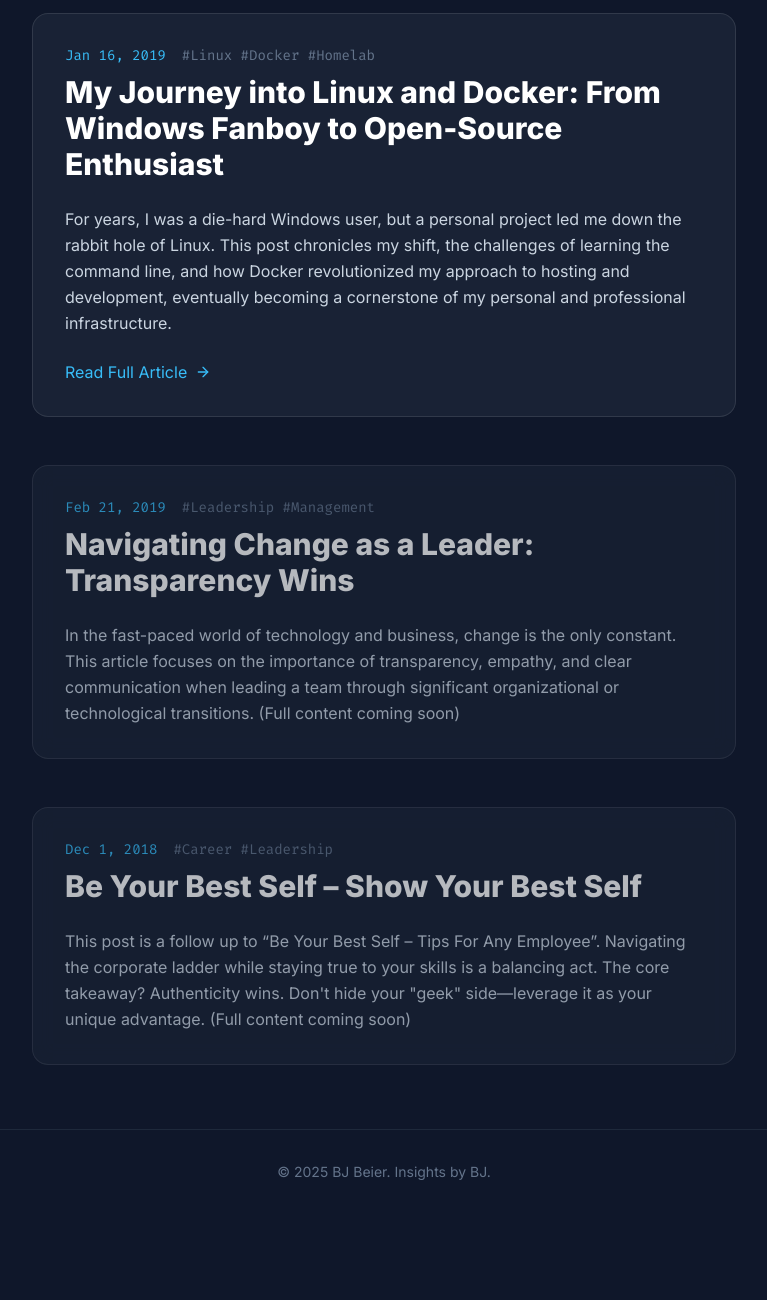
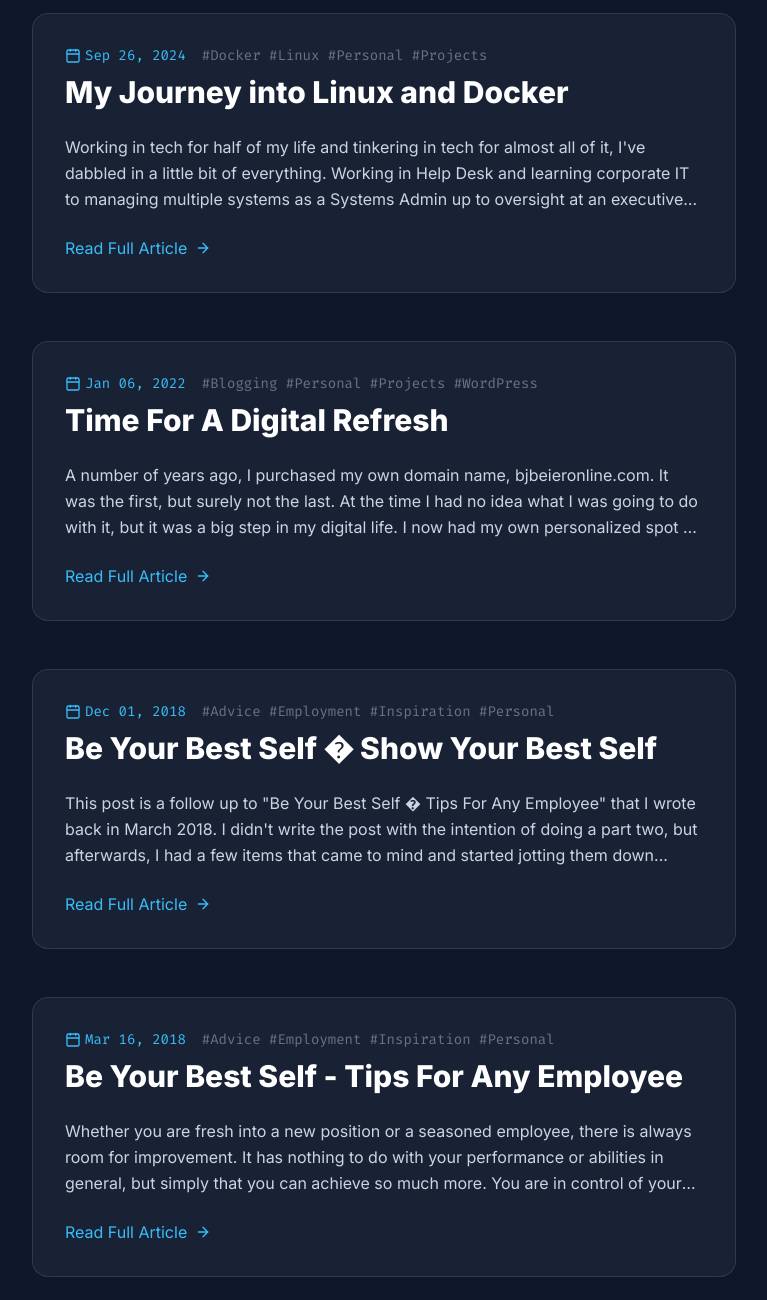
Before and after one commit to bjbeier/BJB-Staging, a plain HTML site: page blog.html in a window 1280 px wide. Shown: the part 220-1520 px from the top of the page, without its empty margins (256-1023 px from the left). Before the commit the page ends 1434 px from the top, so only its background shows below. Drawn offline with nearby package versions, Linux system fonts and the light colour scheme.

Commit message:
update blog page

```diff
--- a/blog.html
+++ b/blog.html
@@ -1,135 +1,345 @@
 <!DOCTYPE html>
+
 <html lang="en" class="scroll-smooth">
+
 <head>
+
     <meta charset="UTF-8">
+
     <meta name="viewport" content="width=device-width, initial-scale=1.0">
+
     <title>Digital Insights | BJ Beier</title>
 
+
+
     <!-- Favicon -->
+
     <link rel="icon" type="image/png" href="images/favicon.png">
 
+
+
     <!-- Fonts & CSS (Same as Index) -->
+
     <link rel="preconnect" href="https://fonts.googleapis.com">
+
     <link rel="preconnect" href="https://fonts.gstatic.com" crossorigin>
+
     <link href="https://fonts.googleapis.com/css2?family=Fira+Code:wght@300;400;600&family=Inter:wght@300;400;600;800&display=swap" rel="stylesheet">
+
     <script src="https://cdn.tailwindcss.com"></script>
+
     <script src="https://unpkg.com/lucide@latest"></script>
 
+
+
     <script>
+
         tailwind.config = {
+
             theme: {
+
                 extend: {
+
                     fontFamily: {
+
                         sans: ['Inter', 'sans-serif'],
+
                         mono: ['Fira Code', 'monospace'],
+
                     },
+
                     colors: {
+
                         brand: {
+
                             dark: '#0f172a',
+
                             accent: '#38bdf8',
+
                             terminal: '#22c55e',
+
                         }
+
                     }
+
                 }
+
             }
+
         }
+
     </script>
 
+
+
     <style>
+
         .glass-card {
+
             background: rgba(30, 41, 59, 0.7);
+
             backdrop-filter: blur(10px);
+
             border: 1px solid rgba(255, 255, 255, 0.1);
+
         }
+
     </style>
+
 </head>
+
 <body class="bg-brand-dark text-slate-300 font-sans antialiased selection:bg-brand-accent selection:text-white">
 
-    <!-- Navigation (Simple Blog Header) -->
-    <header class="bg-brand-dark/90 backdrop-blur-md border-b border-white/10">
+
+
+    <!-- Navigation -->
+
+    <header class="bg-brand-dark/90 backdrop-blur-md border-b border-white/10 sticky top-0 z-50">
+
         <div class="max-w-7xl mx-auto px-4 sm:px-6 lg:px-8 h-20 flex items-center justify-between">
+
             <a href="index.html" class="font-mono text-xl font-bold text-white tracking-tighter hover:text-brand-accent transition-colors">
+
                 <span class="text-brand-accent">&lt;</span>BJ.Beier<span class="text-brand-accent">/&gt;</span>
+
             </a>
+
             <h1 class="text-3xl font-extrabold text-white hidden sm:block">Digital Insights</h1>
+
             <a href="index.html" class="text-slate-400 hover:text-brand-accent transition-colors flex items-center">
+
                 <i data-lucide="home" class="w-5 h-5 mr-1"></i> Back to Main
+
             </a>
+
         </div>
+
     </header>
 
+
+
     <!-- Blog Post List -->
+
     <main class="max-w-3xl mx-auto px-4 sm:px-6 lg:px-8 py-16 space-y-12">
+
         <h2 class="text-4xl font-extrabold text-white mb-10 text-center">Latest Articles</h2>
 
+
+
         <!-- Post 1: My Journey into Linux and Docker -->
-        <article id="linux-docker" class="glass-card p-8 rounded-2xl hover:border-brand-accent/30 transition-colors">
+
+        <article class="glass-card p-8 rounded-2xl hover:border-brand-accent/30 transition-colors">
+
             <header class="mb-6">
-                <div class="flex items-center gap-4 text-sm text-slate-500 font-mono mb-2">
-                    <span class="text-brand-accent">Jan 16, 2019</span>
-                    <span>#Linux #Docker #Homelab</span>
+
+                <div class="flex flex-wrap items-center gap-4 text-sm text-slate-500 font-mono mb-2">
+
+                    <span class="text-brand-accent flex items-center"><i data-lucide="calendar" class="w-4 h-4 mr-1"></i> Sep 26, 2024</span>
+
+                    <span>#Docker #Linux #Personal #Projects</span>
+
                 </div>
+
                 <h2 class="text-2xl md:text-3xl font-bold text-white hover:text-brand-accent transition-colors">
-                    <a href="posts/linux-docker-journey.html" class="block">My Journey into Linux and Docker: From Windows Fanboy to Open-Source Enthusiast</a>
+
+                    <a href="posts/my-journey-into-linux-and-docker.html" class="block">My Journey into Linux and Docker</a>
+
                 </h2>
+
             </header>
-            <div class="prose prose-invert max-w-none text-slate-300 leading-relaxed space-y-4">
+
+            <div class="prose prose-invert max-w-none text-slate-300 leading-relaxed space-y-4 line-clamp-3">
+
                 <p>
-                    For years, I was a die-hard Windows user, but a personal project led me down the rabbit hole of Linux. This post chronicles my shift, the challenges of learning the command line, and how Docker revolutionized my approach to hosting and development, eventually becoming a cornerstone of my personal and professional infrastructure.
+
+                    Working in tech for half of my life and tinkering in tech for almost all of it, I've dabbled in a little bit of everything. Working in Help Desk and learning corporate IT to managing multiple systems as a Systems Admin up to oversight at an executive level. My knowledge is always expanding and I'm always trying to learn something new...
+
                 </p>
+
             </div>
+
             <div class="mt-6">
-                <a href="posts/linux-docker-journey.html" class="inline-flex items-center text-brand-accent hover:underline font-medium">
+
+                <a href="posts/my-journey-into-linux-and-docker.html" class="inline-flex items-center text-brand-accent hover:underline font-medium group">
+
                     Read Full Article
-                    <i data-lucide="arrow-right" class="w-4 h-4 ml-2"></i>
+
+                    <i data-lucide="arrow-right" class="w-4 h-4 ml-2 transform group-hover:translate-x-1 transition-transform"></i>
+
                 </a>
+
             </div>
+
         </article>
 
-        <!-- Post 2: Navigating Change as a Leader -->
-        <article id="navigating-change" class="glass-card p-8 rounded-2xl hover:border-brand-accent/30 transition-colors opacity-70 cursor-not-allowed">
+
+
+        <!-- Post 2: Time For A Digital Refresh -->
+
+        <article class="glass-card p-8 rounded-2xl hover:border-brand-accent/30 transition-colors">
+
             <header class="mb-6">
-                <div class="flex items-center gap-4 text-sm text-slate-500 font-mono mb-2">
-                    <span class="text-brand-accent">Feb 21, 2019</span>
-                    <span>#Leadership #Management</span>
+
+                <div class="flex flex-wrap items-center gap-4 text-sm text-slate-500 font-mono mb-2">
+
+                    <span class="text-brand-accent flex items-center"><i data-lucide="calendar" class="w-4 h-4 mr-1"></i> Jan 06, 2022</span>
+
+                    <span>#Blogging #Personal #Projects #WordPress</span>
+
                 </div>
-                <h2 class="text-2xl md:text-3xl font-bold text-white">Navigating Change as a Leader: Transparency Wins</h2>
+
+                <h2 class="text-2xl md:text-3xl font-bold text-white hover:text-brand-accent transition-colors">
+
+                    <a href="posts/time-for-a-digital-refresh.html" class="block">Time For A Digital Refresh</a>
+
+                </h2>
+
             </header>
-            <div class="prose prose-invert max-w-none text-slate-300 leading-relaxed space-y-4">
+
+            <div class="prose prose-invert max-w-none text-slate-300 leading-relaxed space-y-4 line-clamp-3">
+
                 <p>
-                    In the fast-paced world of technology and business, change is the only constant. This article focuses on the importance of transparency, empathy, and clear communication when leading a team through significant organizational or technological transitions. (Full content coming soon)
+
+                    A number of years ago, I purchased my own domain name, bjbeieronline.com. It was the first, but surely not the last. At the time I had no idea what I was going to do with it, but it was a big step in my digital life. I now had my own personalized spot on the internet...
+
                 </p>
+
             </div>
-            <!-- No link for unwritten posts -->
+
+            <div class="mt-6">
+
+                <a href="posts/time-for-a-digital-refresh.html" class="inline-flex items-center text-brand-accent hover:underline font-medium group">
+
+                    Read Full Article
+
+                    <i data-lucide="arrow-right" class="w-4 h-4 ml-2 transform group-hover:translate-x-1 transition-transform"></i>
+
+                </a>
+
+            </div>
+
         </article>
 
-        <!-- Post 3: Be Your Best Self – Show Your Best Self -->
-        <article id="best-self" class="glass-card p-8 rounded-2xl hover:border-brand-accent/30 transition-colors opacity-70 cursor-not-allowed">
+
+
+        <!-- Post 3: Be Your Best Self � Show Your Best Self -->
+
+        <article class="glass-card p-8 rounded-2xl hover:border-brand-accent/30 transition-colors">
+
             <header class="mb-6">
-                <div class="flex items-center gap-4 text-sm text-slate-500 font-mono mb-2">
-                    <span class="text-brand-accent">Dec 1, 2018</span>
-                    <span>#Career #Leadership</span>
+
+                <div class="flex flex-wrap items-center gap-4 text-sm text-slate-500 font-mono mb-2">
+
+                    <span class="text-brand-accent flex items-center"><i data-lucide="calendar" class="w-4 h-4 mr-1"></i> Dec 01, 2018</span>
+
+                    <span>#Advice #Employment #Inspiration #Personal</span>
+
                 </div>
-                <h2 class="text-2xl md:text-3xl font-bold text-white">Be Your Best Self – Show Your Best Self</h2>
+
+                <h2 class="text-2xl md:text-3xl font-bold text-white hover:text-brand-accent transition-colors">
+
+                    <a href="posts/be-your-best-self-show-your-best-self.html" class="block">Be Your Best Self � Show Your Best Self</a>
+
+                </h2>
+
             </header>
-            <div class="prose prose-invert max-w-none text-slate-300 leading-relaxed space-y-4">
+
+            <div class="prose prose-invert max-w-none text-slate-300 leading-relaxed space-y-4 line-clamp-3">
+
                 <p>
-                    This post is a follow up to “Be Your Best Self – Tips For Any Employee”. Navigating the corporate ladder while staying true to your skills is a balancing act. The core takeaway? Authenticity wins. Don't hide your "geek" side—leverage it as your unique advantage. (Full content coming soon)
+
+                    This post is a follow up to "Be Your Best Self � Tips For Any Employee" that I wrote back in March 2018. I didn't write the post with the intention of doing a part two, but afterwards, I had a few items that came to mind and started jotting them down...
+
                 </p>
+
             </div>
-            <!-- No link for unwritten posts -->
+
+            <div class="mt-6">
+
+                <a href="posts/be-your-best-self-show-your-best-self.html" class="inline-flex items-center text-brand-accent hover:underline font-medium group">
+
+                    Read Full Article
+
+                    <i data-lucide="arrow-right" class="w-4 h-4 ml-2 transform group-hover:translate-x-1 transition-transform"></i>
+
+                </a>
+
+            </div>
+
         </article>
+
+
+
+        <!-- Post 4: Be Your Best Self - Tips For Any Employee -->
+
+        <article class="glass-card p-8 rounded-2xl hover:border-brand-accent/30 transition-colors">
+
+            <header class="mb-6">
+
+                <div class="flex flex-wrap items-center gap-4 text-sm text-slate-500 font-mono mb-2">
+
+                    <span class="text-brand-accent flex items-center"><i data-lucide="calendar" class="w-4 h-4 mr-1"></i> Mar 16, 2018</span>
+
+                    <span>#Advice #Employment #Inspiration #Personal</span>
+
+                </div>
+
+                <h2 class="text-2xl md:text-3xl font-bold text-white hover:text-brand-accent transition-colors">
+
+                    <a href="posts/be-your-best-self-tips-for-any-employee.html" class="block">Be Your Best Self - Tips For Any Employee</a>
+
+                </h2>
+
+            </header>
+
+            <div class="prose prose-invert max-w-none text-slate-300 leading-relaxed space-y-4 line-clamp-3">
+
+                <p>
+
+                    Whether you are fresh into a new position or a seasoned employee, there is always room for improvement. It has nothing to do with your performance or abilities in general, but simply that you can achieve so much more. You are in control of your work destiny, no one else...
+
+                </p>
+
+            </div>
+
+            <div class="mt-6">
+
+                <a href="posts/be-your-best-self-tips-for-any-employee.html" class="inline-flex items-center text-brand-accent hover:underline font-medium group">
+
+                    Read Full Article
+
+                    <i data-lucide="arrow-right" class="w-4 h-4 ml-2 transform group-hover:translate-x-1 transition-transform"></i>
+
+                </a>
+
+            </div>
+
+        </article>
+
+
 
     </main>
 
+
+
     <!-- Footer -->
+
     <footer class="text-center py-8 border-t border-slate-800 text-slate-500 text-sm">
+
         <p>&copy; 2025 BJ Beier. Insights by BJ.</p>
+
     </footer>
 
+
+
     <!-- Scripts -->
+
     <script>
+
         lucide.createIcons();
+
     </script>
+
 </body>
+
 </html>
```
